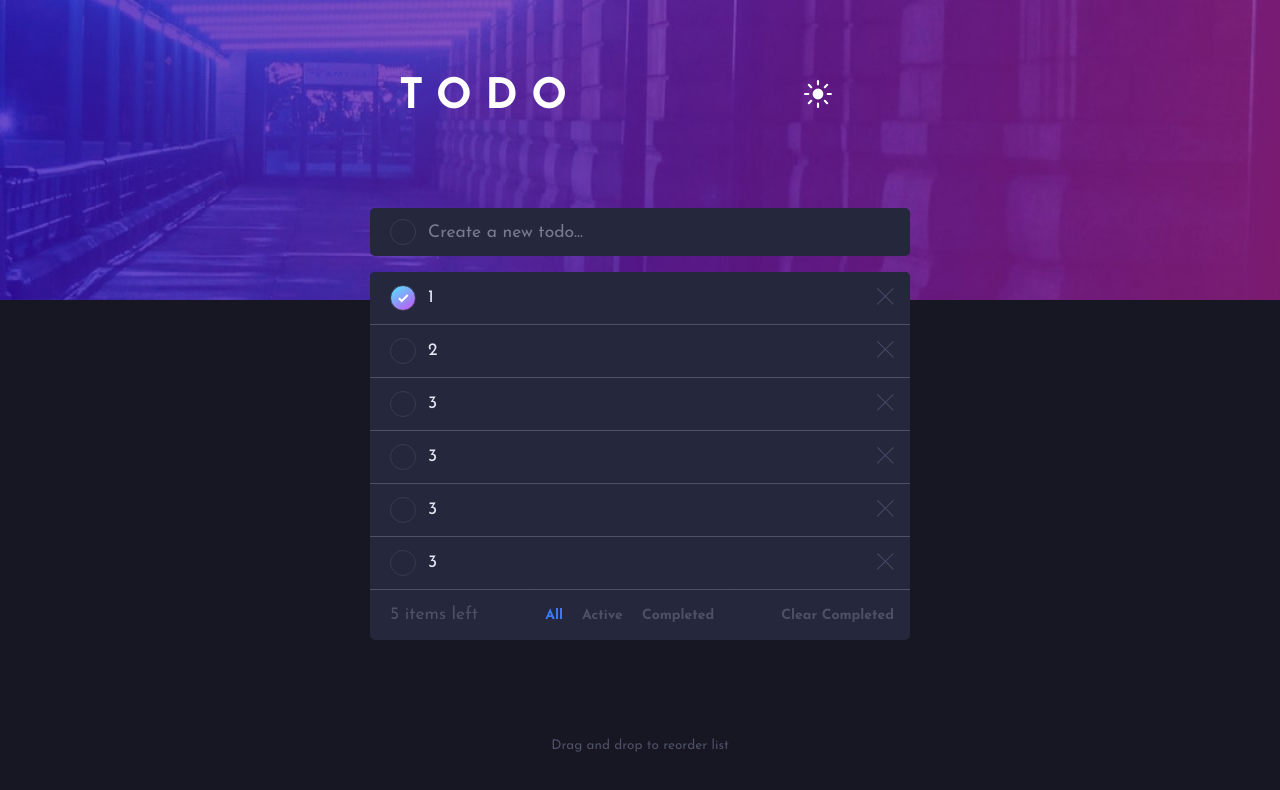
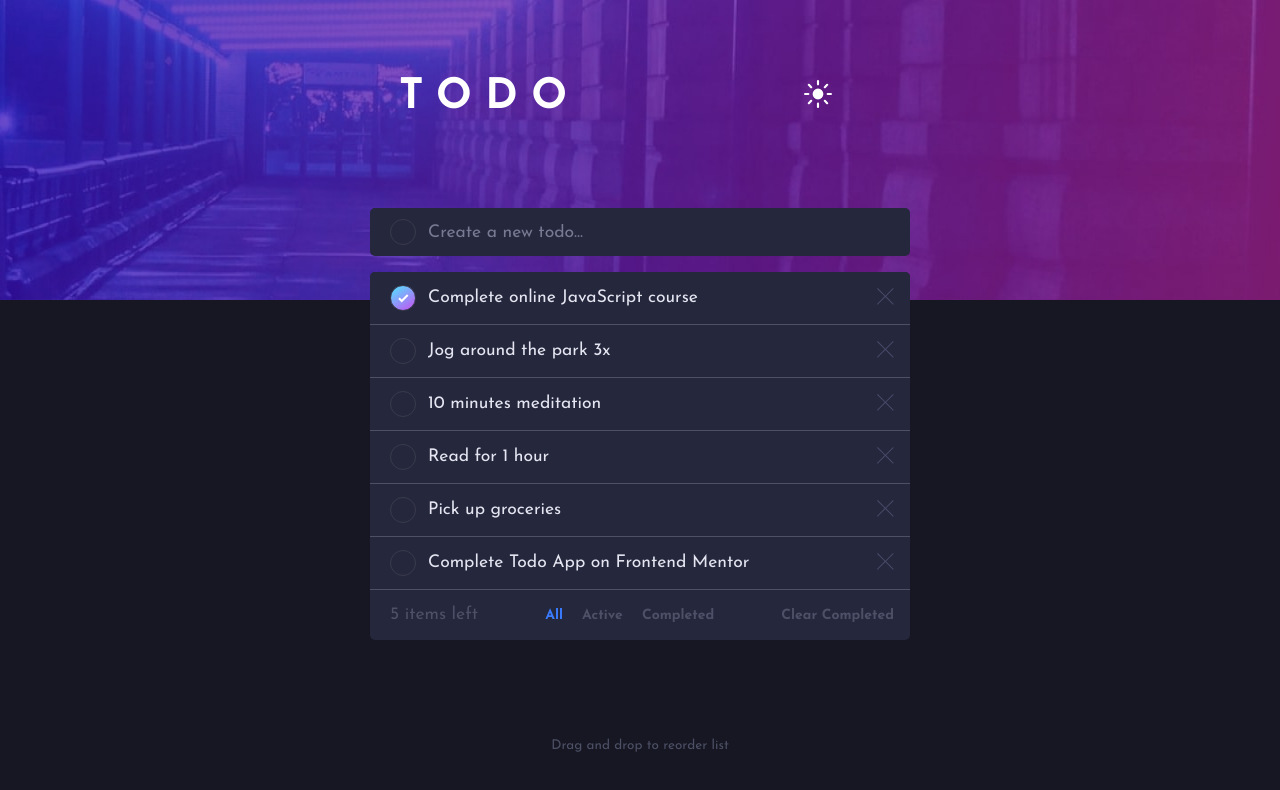
Before and after one commit to JCDMeira/19-todo, a React (Create React App) app: page / in a window 1280 px wide. Shown: the top 790 px of the page. Built offline with nearby package versions, Linux system fonts and the light colour scheme.

Commit message:
feat: add mockup data

```diff
--- a/src/components/Tasks/CardsConteiner/index.tsx
+++ b/src/components/Tasks/CardsConteiner/index.tsx
@@ -5,27 +5,27 @@ import * as S from './styled';
 function CardsConteiner(): JSX.Element {
   const test = [
     {
-      task: '1',
+      task: 'Complete online JavaScript course',
       isCompleted: true,
     },
     {
-      task: '2',
+      task: 'Jog around the park 3x',
       isCompleted: false,
     },
     {
-      task: '3',
+      task: '10 minutes meditation',
       isCompleted: false,
     },
     {
-      task: '3',
+      task: 'Read for 1 hour',
       isCompleted: false,
     },
     {
-      task: '3',
+      task: 'Pick up groceries',
       isCompleted: false,
     },
     {
-      task: '3',
+      task: 'Complete Todo App on Frontend Mentor',
       isCompleted: false,
     },
   ];
```
